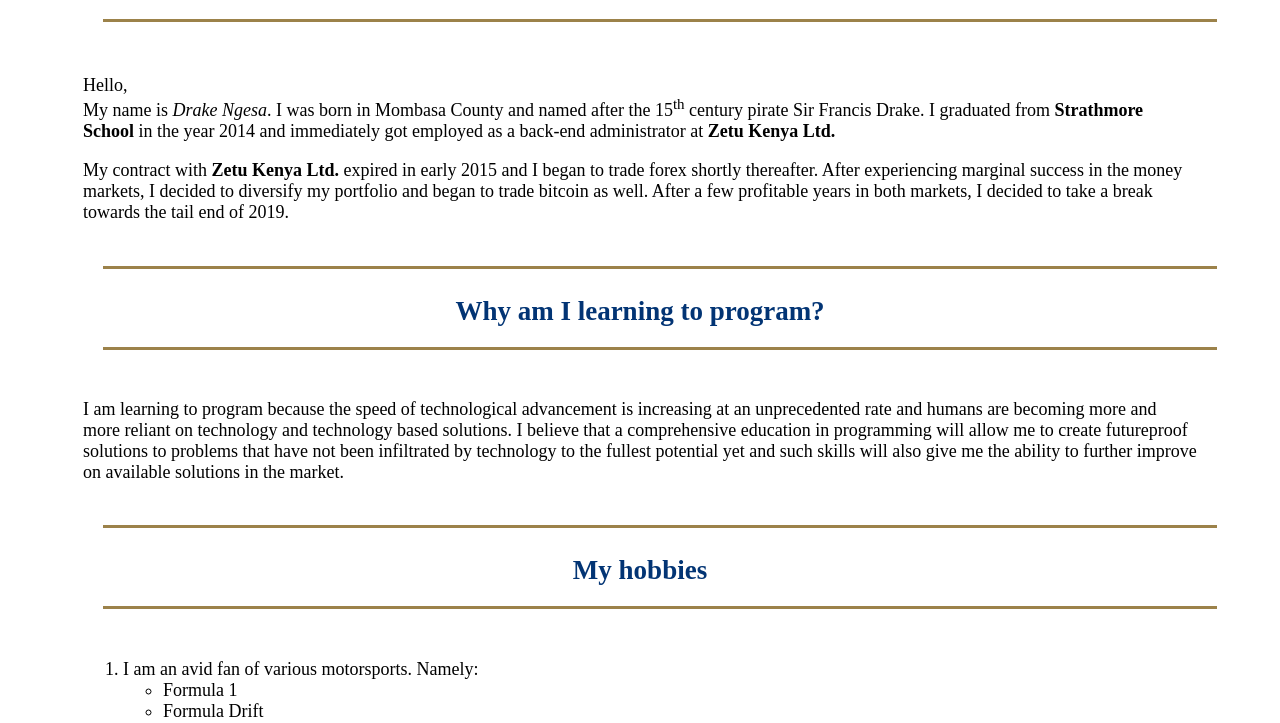
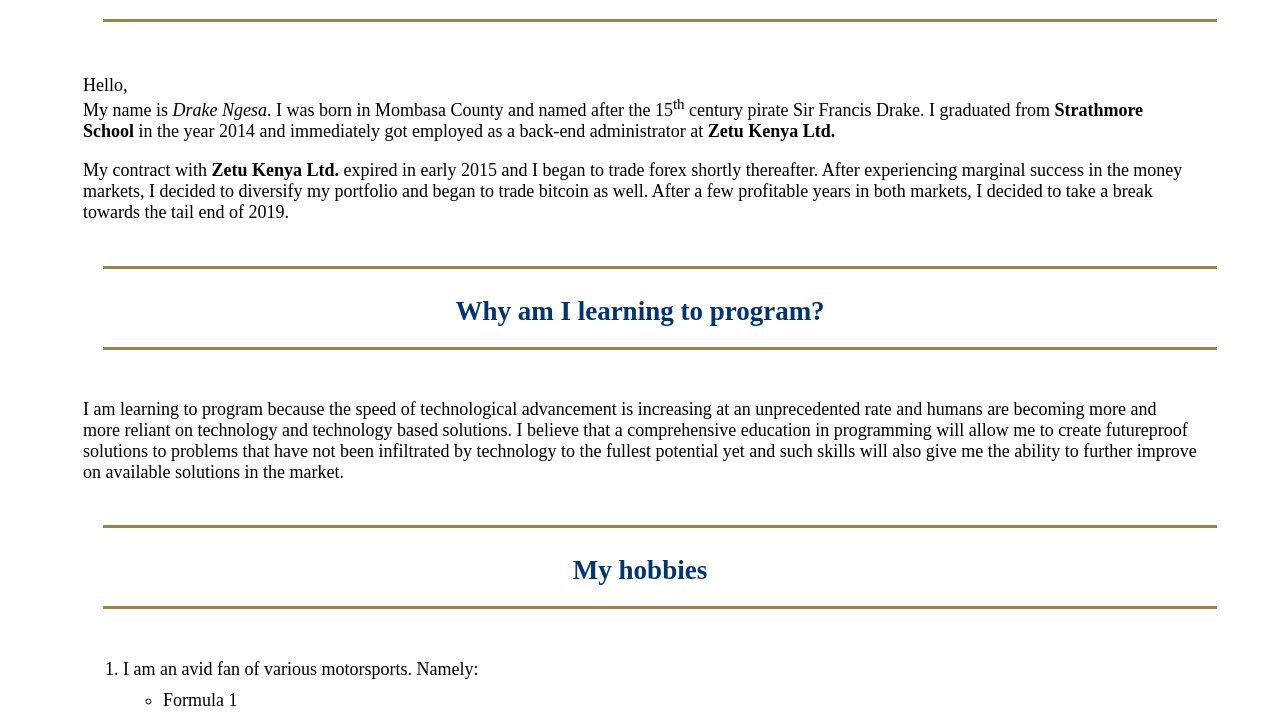
Before and after one commit to DNNgesa/My-First-Website, a plain HTML site: page index.html in a window 1280 px wide. Shown: the part 199-922 px from the top of the page. Drawn offline with Linux system fonts and the light colour scheme.

Commit message:
rename myfirstwebsite.html to index.html

```diff
--- a/css/styles.css
+++ b/css/styles.css
@@ -58,3 +58,6 @@ h2:after {
 .logo-center {
     text-align: center;
 }
+ul {
+  line-height: 40px;
+}
```
Also changed, not shown: index.html (renamed from myfirstwebsite.html, +1 -1 lines).
